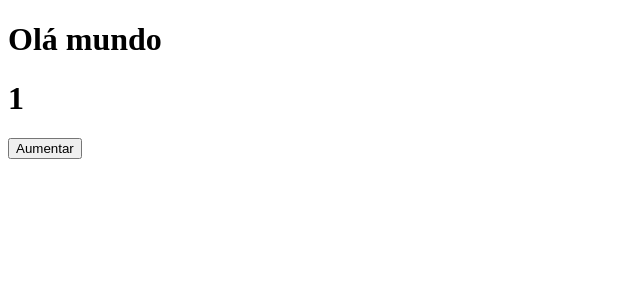
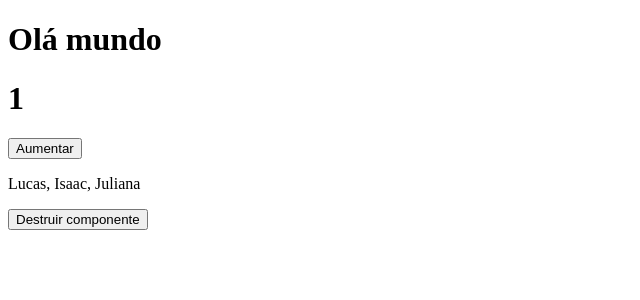
Before and after one commit to Luiz-Hen-Reis/angular-tutorial, an Angular app: page / in a window 1280 px wide. Shown: the top 300 px of the page, without its empty margins (0-640 px from the left). Built offline with nearby package versions, Linux system fonts and the light colour scheme.

Commit message:
data interpolation

```diff
--- a/src/app/app.module.ts
+++ b/src/app/app.module.ts
@@ -4,11 +4,13 @@ import { BrowserModule } from '@angular/platform-browser';
 import { AppRoutingModule } from './app-routing.module';
 import { AppComponent } from './app.component';
 import { FirstComponentComponent } from './components/first-component/first-component.component';
+import { SecondComponentComponent } from './components/first-component/second-component/second-component.component';
 
 @NgModule({
   declarations: [
     AppComponent,
-    FirstComponentComponent
+    FirstComponentComponent,
+    SecondComponentComponent
   ],
   imports: [
     BrowserModule,
--- a/src/app/components/first-component/first-component.component.html
+++ b/src/app/components/first-component/first-component.component.html
@@ -1,2 +1,10 @@
-<h1>{{ variable }}</h1>
-<button (click)="varChange()">Aumentar</button>
+<div>
+  <h1>{{ variable }}</h1>
+  <button (click)="varChange()">Aumentar</button>
+
+  <app-second-component
+    *ngIf="show"
+    [namesInput]="names"
+  ></app-second-component>
+  <button (click)="show = !show">Destruir componente</button>
+</div>
--- a/src/app/components/first-component/first-component.component.ts
+++ b/src/app/components/first-component/first-component.component.ts
@@ -1,4 +1,4 @@
-import { Component } from '@angular/core';
+import { Component, Output } from '@angular/core';
 
 @Component({
   selector: 'app-first-component',
@@ -6,33 +6,42 @@ import { Component } from '@angular/core';
   styleUrls: ['./first-component.component.css'],
 })
 export class FirstComponentComponent {
-  ngOnChanges(): void {
-    console.log('ngOnChanges');
-  }
+  variable: number = 1;
+  // private readonly variable2: number = 1;
 
-  ngOnInit(): void {
-    console.log('ngOnInit');
-  }
+  show = true;
 
-  ngDoCheck(): void {
-    console.log('ngDoCheck');
-  }
-
-  ngAfterContentInit(): void {
-    console.log('ngAfterContentInit');
-  }
-
-  ngAfterContentChecked(): void {
-    console.log('ngAfterContentChecked');
-  }
-
-  ngAfterViewChecked(): void {
-    console.log('ngAfterViewChecked');
-  }
-
-  variable = 1;
+  @Output() names: string[] = ['Lucas', ' Isaac', ' Juliana'];
 
   varChange() {
     this.variable++;
   }
+
+  ngOnDestroy(): void {
+    console.log('ngOnDestroy');
+  }
+
+  // ngOnChanges(): void {
+  //   console.log('ngOnChanges');
+  // }
+
+  // ngOnInit(): void {
+  //   console.log('ngOnInit');
+  // }
+
+  // ngDoCheck(): void {
+  //   console.log('ngDoCheck');
+  // }
+
+  // ngAfterContentInit(): void {
+  //   console.log('ngAfterContentInit');
+  // }
+
+  // ngAfterContentChecked(): void {
+  //   console.log('ngAfterContentChecked');
+  // }
+
+  // ngAfterViewChecked(): void {
+  //   console.log('ngAfterViewChecked');
+  // }
 }
--- /dev/null
+++ b/src/app/components/first-component/second-component/second-component.component.html
@@ -0,0 +1 @@
+<p>{{ namesInput }}</p>
```
Also changed, not shown: src/app/components/first-component/second-component/second-component.component.ts (added, +10 -0 lines), src/app/components/first-component/second-component/second-component.component.css (added), 1 other file (tests, documents, lock files or other folders).
